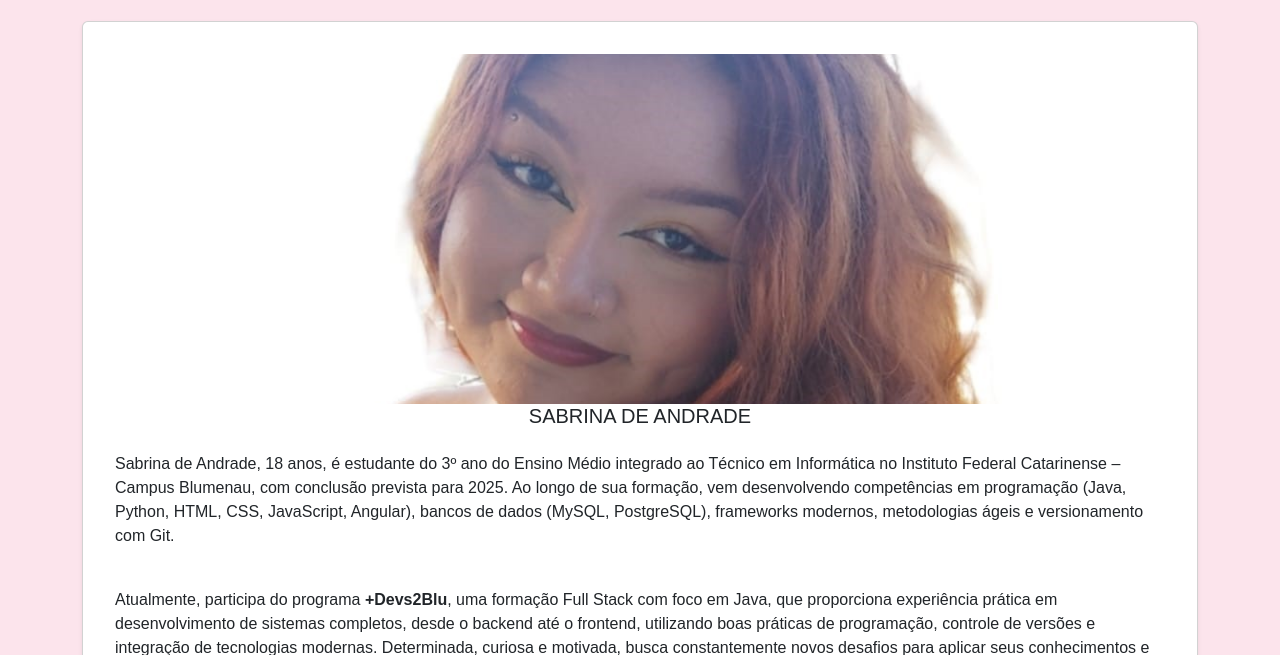
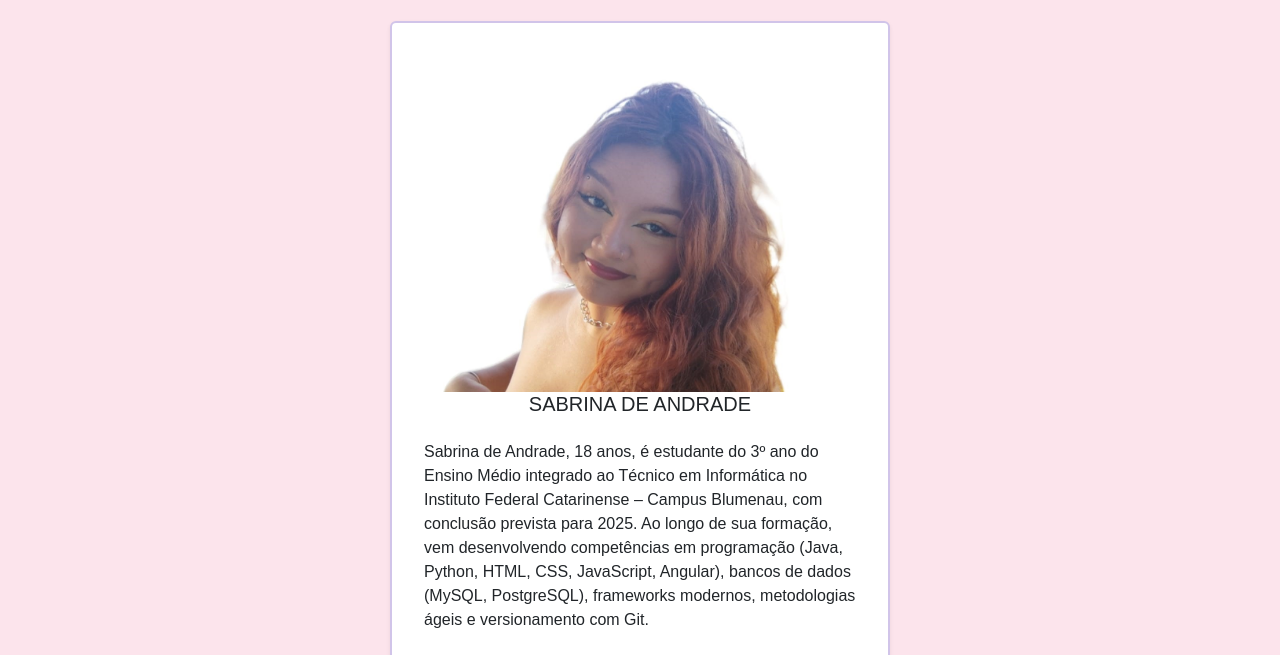
Before and after one commit to SabrinaDeAndrade/PORTFOLIO, a plain HTML site: page contatos.html in a window 1280 px wide. Shown: the part 145-800 px from the top of the page. Drawn offline with nearby package versions, Linux system fonts and the light colour scheme.

Commit message:
Update style.css

```diff
--- a/style.css
+++ b/style.css
@@ -44,3 +44,15 @@ body {
     object-fit: cover;
     max-height: 350px;
 }
+
+.card-custom2 {
+  max-width: 500px;
+  border: 2px solid #d1c4e9;
+  transition: transform 0.2s, box-shadow 0.2s;
+}
+
+.card-custom2:hover {
+  transform: translateY(-5px);
+  border-color: #ff256e;
+  box-shadow: 0px 6px 16px rgba(0,0,0,0.15);
+}
```
